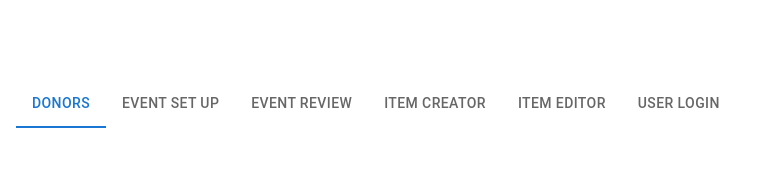
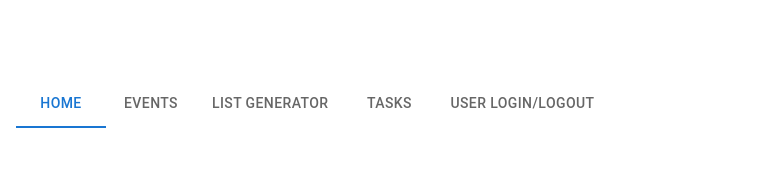
Before and after one commit to daodaojiang622/enterprise-data-workflow-and-integration-platform, a React (Vite) app: page / in a window 1280 px wide. Shown: the top 176 px of the page, without its empty margins (0-766 px from the left). Built offline with nearby package versions, Linux system fonts and the light colour scheme; no server answers.

Commit message:
changed tabs

```diff
--- a/src/ControlPanel.tsx
+++ b/src/ControlPanel.tsx
@@ -85,12 +85,14 @@ const ControlPanel: React.FC = () => {
         <Box p={2} position="absolute" top={0} left={0} mt={8} width="100%">
             {/* Tabs component to switch between different views */}
             <Tabs value={tabIndex} onChange={handleTabChange} aria-label="Event Panel Tabs">
-                <Tab label="Donors" />
-                <Tab label="Event Set Up" />
-                <Tab label="Event Review" />
-                <Tab label="Item Creator" />
-                <Tab label="Item Editor" />
-                <Tab label="User Login" />
+                <Tab label="Home" />
+                {/* <Tab label="Donors" /> */}
+                <Tab label="Events" />
+                <Tab label="List Generator" />
+                {/* <Tab label="Event Review" /> */}
+                <Tab label="Tasks" />
+                {/* <Tab label="Item Editor" /> */}
+                <Tab label="User Login/Logout" />
             </Tabs>
 
             {/* Render the content based on the selected tab */}
```
